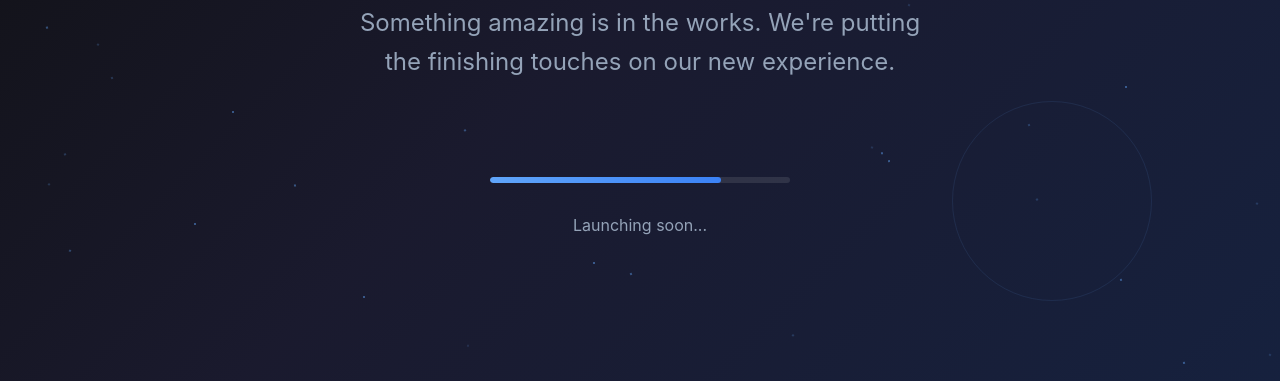
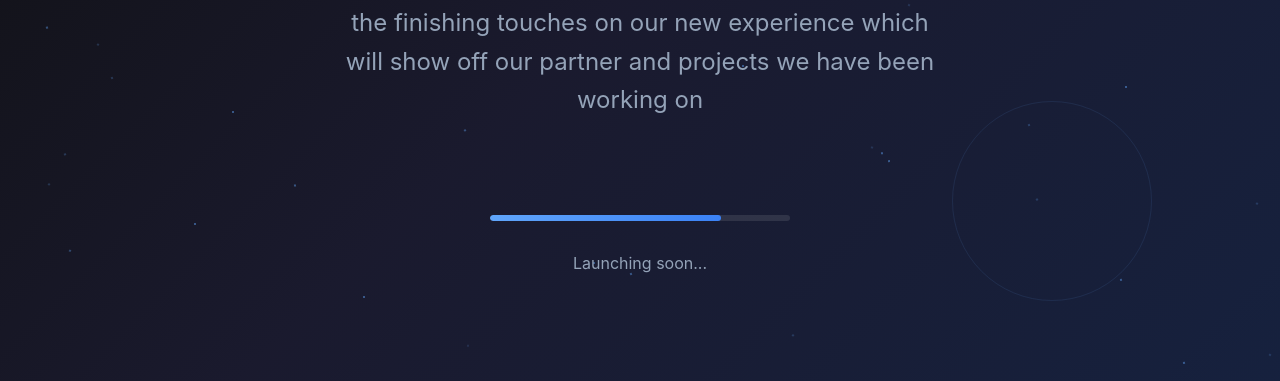
Before and after one commit to ftechspace/nunyatech, a plain HTML site: page index.html in a window 1280 px wide. Shown: the part 419-800 px from the top of the page. Drawn offline with Linux system fonts and the light colour scheme.

Commit message:
Update index.html

```diff
--- a/index.html
+++ b/index.html
@@ -3,7 +3,7 @@
 <head>
     <meta charset="UTF-8">
     <meta name="viewport" content="width=device-width, initial-scale=1.0">
-    <title>Coming Soon</title>
+    <title>NunyaTech.com</title>
     <style>
         * {
             margin: 0;
@@ -268,7 +268,7 @@
         </div>
 
         <h1 class="main-heading">Coming Soon</h1>
-        <p class="subtitle">Something amazing is in the works. We're putting the finishing touches on our new experience.</p>
+        <p class="subtitle">Something amazing is in the works. We're putting the finishing touches on our new experience which will show off our partner and projects we have been working on</p>
 
         <div class="loading-container">
             <div class="loading-bar">
```
